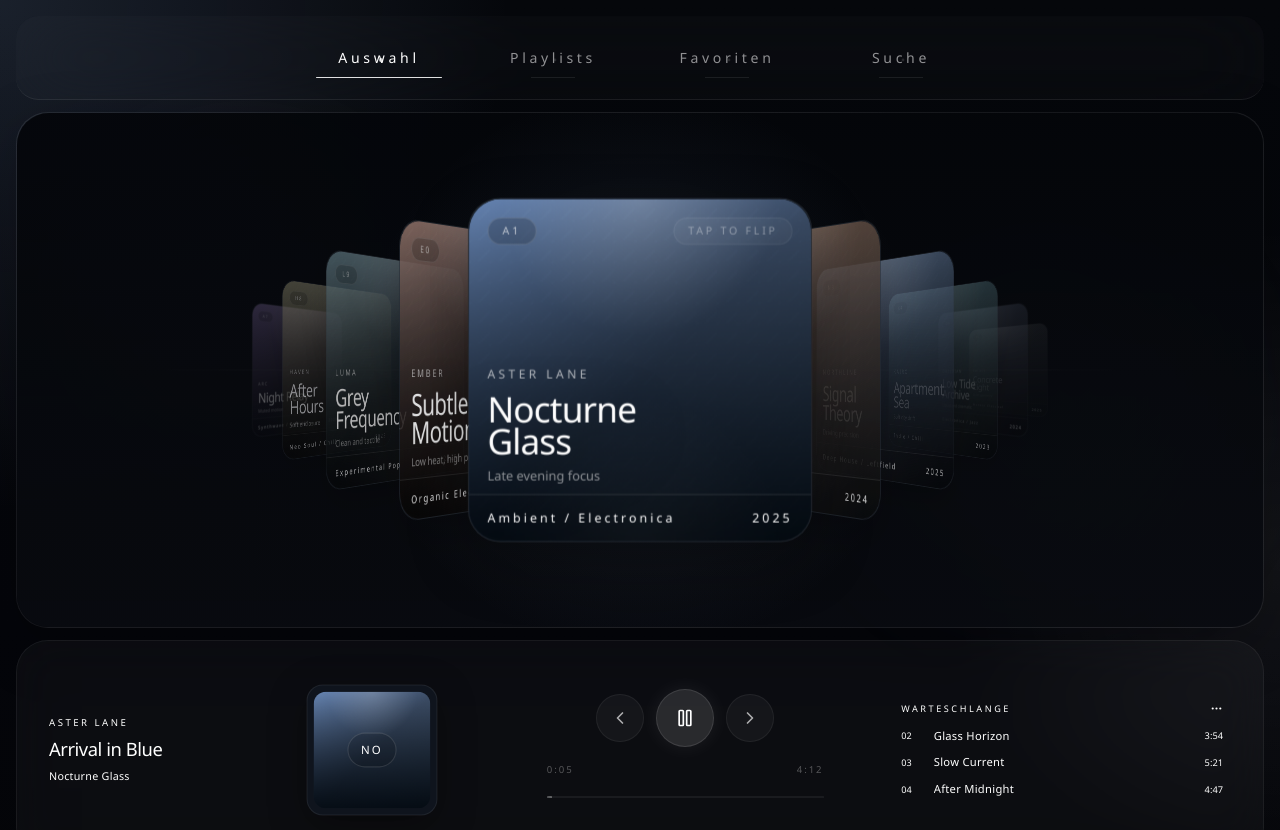
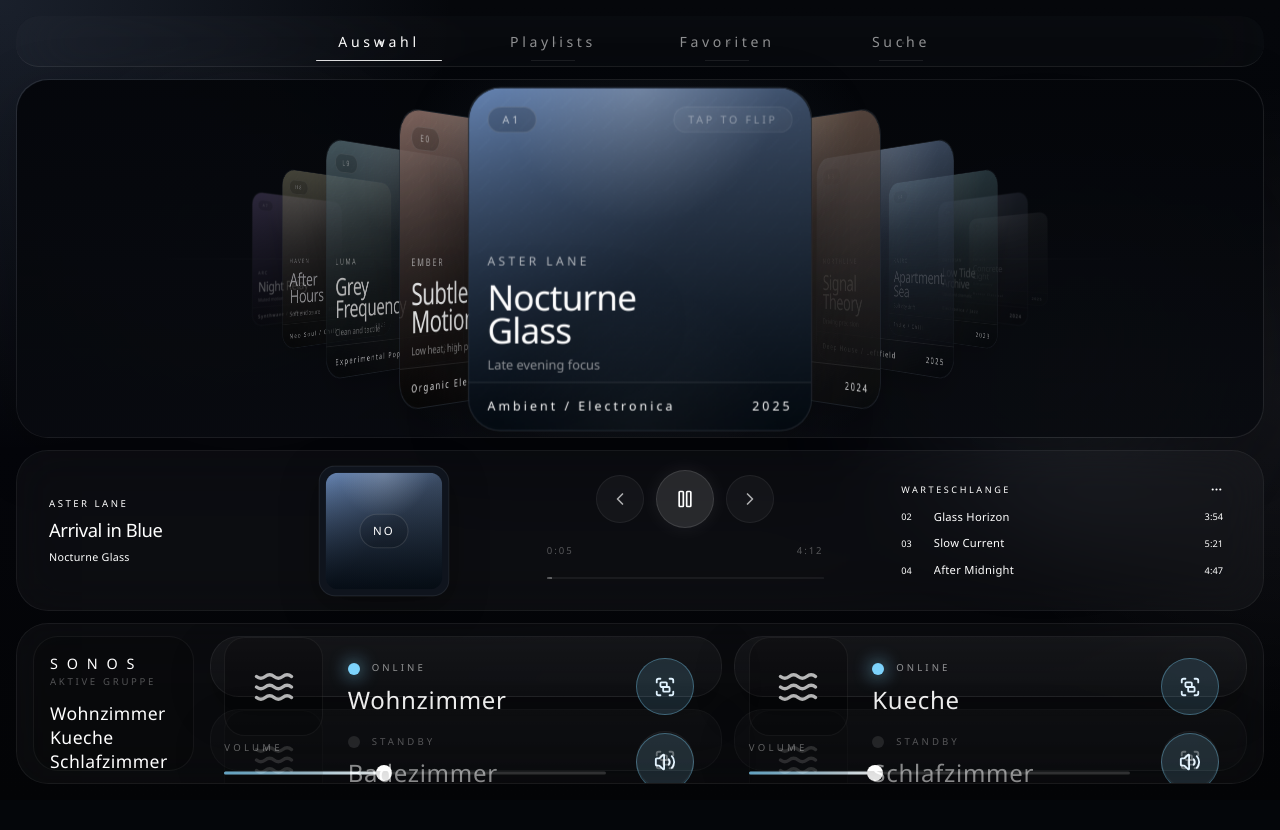
Before and after one commit to maxxeagleowl/music-wall-panel, a React (Vite) app in the folder frontend/: page / in a window 1280 px wide. Shown: the top 830 px of the page. After the commit the page ends 800 px from the top, so only its background shows below. Built offline with nearby package versions, Linux system fonts and the light colour scheme.

Commit message:
frontend Sonos layout

```diff
--- a/frontend/src/App.tsx
+++ b/frontend/src/App.tsx
@@ -156,26 +156,35 @@
           ? {
               ...room,
               volume,
-              muted: volume === 0 ? true : false
+              muted: volume === 0
             }
           : room
       )
     );
   };
 
-  const handleToggleMute = (roomId: string) => {
-    setRooms((current) =>
-      current.map((room) =>
-        room.id === roomId
-          ? {
-              ...room,
-              muted: !room.muted
-            }
-          : room
-      )
-    );
-  };
+const handleToggleMute = (roomId: string) => {
+  setRooms((current) =>
+    current.map((room) => {
+      if (room.id !== roomId) return room;
 
+      // Wenn aktuell hörbar → muten
+      if (room.volume > 0) {
+        return {
+          ...room,
+          previousVolume: room.volume,
+          volume: 0
+        };
+      }
+
+      // Wenn aktuell 0 → wiederherstellen
+      return {
+        ...room,
+        volume: room.previousVolume ?? 40
+      };
+    })
+  );
+};
   const handleToggleGroup = (roomId: string) => {
     setRooms((current) =>
       current.map((room) => {
@@ -194,13 +203,15 @@
       <motion.div animate={{ y: [0, -14, 0] }} transition={{ duration: 12, repeat: Infinity, ease: 'easeInOut' }} className="pointer-events-none absolute left-[8%] top-[14%] h-72 w-72 rounded-full bg-white/5 blur-3xl" />
       <motion.div animate={{ y: [0, 12, 0] }} transition={{ duration: 15, repeat: Infinity, ease: 'easeInOut' }} className="pointer-events-none absolute right-[6%] top-[22%] h-80 w-80 rounded-full bg-slate-400/10 blur-3xl" />
 
-      <div className="relative mx-auto flex min-h-screen w-full max-w-[1920px] flex-col gap-3 p-3 lg:p-4">
-        <header className="grid h-[10%] min-h-[84px] items-center">
+      <div className="relative mx-auto grid min-h-screen w-full max-w-[1920px] gap-3 p-3 lg:p-4"
+        style={{ gridTemplateRows: '0.07fr 0.49fr 0.22fr 0.22fr' }}
+      >
+        <header className="min-h-0">
           <TopNav active={activeNav} onSelect={setActiveNav} />
         </header>
 
-        <main className="grid flex-1 grid-rows-[52%_20%_18%] gap-3">
-          <section className="min-h-[280px]">
+        <main className="contents">
+          <section className="min-h-0">
             <CoverFlow
               albums={mockAlbums}
               selectedAlbumId={selectedAlbumId}
@@ -217,7 +228,7 @@
             />
           </section>
 
-          <section className="min-h-[220px]">
+          <section className="min-h-0">
             <NowPlaying
               album={nowPlayingAlbum}
               track={currentTrack}
@@ -232,7 +243,7 @@
             />
           </section>
 
-          <section className="min-h-[200px]">
+          <section className="min-h-0">
             <SonosPanel rooms={rooms} onVolumeChange={handleVolumeChange} onToggleMute={handleToggleMute} onToggleGroup={handleToggleGroup} />
           </section>
         </main>
--- a/frontend/src/components/CoverFlow.tsx
+++ b/frontend/src/components/CoverFlow.tsx
@@ -49,14 +49,14 @@
   }
 
   return (
-    <div className="relative flex h-full min-h-[420px] items-center justify-center overflow-visible rounded-[2rem] border border-white/[0.06] bg-[radial-gradient(circle_at_center,rgba(255,255,255,0.07),transparent_54%),linear-gradient(180deg,rgba(255,255,255,0.03),rgba(255,255,255,0.01))] shadow-[0_18px_60px_rgba(0,0,0,0.24)]">
+    <div className="relative flex h-full min-h-[300px] items-center justify-center overflow-visible rounded-[2rem] border border-white/[0.06] bg-[radial-gradient(circle_at_center,rgba(255,255,255,0.07),transparent_54%),linear-gradient(180deg,rgba(255,255,255,0.03),rgba(255,255,255,0.01))] shadow-[0_18px_60px_rgba(0,0,0,0.24)]">
       <div className="pointer-events-none absolute inset-0 rounded-[2rem] bg-[radial-gradient(circle_at_center,rgba(120,145,190,0.14),transparent_42%),linear-gradient(180deg,rgba(4,6,10,0.94),rgba(9,11,16,0.9))]" />
 
       <div className="pointer-events-none absolute inset-x-[10%] top-1/2 h-px -translate-y-1/2 bg-gradient-to-r from-transparent via-white/[0.08] to-transparent" />
 
       <div className="pointer-events-none absolute inset-y-[14%] left-1/2 w-px -translate-x-1/2 bg-gradient-to-b from-transparent via-white/[0.06] to-transparent" />
 
-      <div className="relative flex h-full min-h-[420px] w-full items-center justify-center overflow-visible [perspective:1400px] [transform-style:preserve-3d]">
+     <div className="relative flex h-full min-h-[300px] w-full items-center justify-center overflow-visible [perspective:1400px] [transform-style:preserve-3d]">
         {albums.map((album, index) => {
           const circularOffset = getCircularOffset(index);
 
--- a/frontend/src/components/NowPlaying.tsx
+++ b/frontend/src/components/NowPlaying.tsx
@@ -64,7 +64,7 @@
         </div>
 
         {/* Zone 2 — Cover */}
-        <div className="flex items-center justify-center pl-2 pr-6">
+        <div className="flex items-center justify-center pl-2 pr-0">
           <motion.div
             initial={{ rotate: 0 }}
             animate={isPlaying ? { scale: [1, 1.025, 1], rotate: 0 } : { scale: 1, rotate: 0 }}
--- a/frontend/src/components/SonosPanel.tsx
+++ b/frontend/src/components/SonosPanel.tsx
@@ -1,3 +1,4 @@
+import { motion } from 'framer-motion';
 import type { SonosRoom } from '../types/sonos';
 import { SonosRoomCard } from './SonosRoomCard';
 
@@ -8,10 +9,47 @@
   onToggleGroup: (roomId: string) => void;
 };
 
-export function SonosPanel({ rooms, onVolumeChange, onToggleMute, onToggleGroup }: SonosPanelProps) {
+export function SonosPanel({
+  rooms,
+  onVolumeChange,
+  onToggleMute,
+  onToggleGroup
+}: SonosPanelProps) {
+  const groupedRooms = rooms.filter((room) => room.groupId);
+  const activeGroupLabel =
+    groupedRooms.length > 1
+      ? groupedRooms.map((room) => room.name).join('  ')
+      : 'Keine aktive Gruppe';
+
   return (
-    <section className="glass-panel h-full rounded-[2rem] border border-white/[0.06] bg-white/[0.03] px-4 py-3 backdrop-blur-2xl">
-      <div className="divide-y divide-white/[0.05]">
+    <section className="glass-panel relative h-full min-h-0 overflow-hidden rounded-[2rem] border border-white/[0.06] bg-white/[0.03] px-4 py-3 backdrop-blur-2xl">
+      <div className="relative grid h-full min-h-0 grid-cols-[0.62fr_4fr] gap-4">
+        <div className="flex min-h-0 flex-col justify-between rounded-[1.55rem] border border-white/[0.055] bg-black/[0.18] px-4 py-4">
+          <p className="font-display text-[0.9rem] uppercase tracking-[0.55rem] text-white/46">
+            Sonos
+          </p>
+
+          <div>
+            <p className="mb-3 text-[0.6rem] uppercase tracking-[0.28em] text-white/30">
+              Aktive Gruppe
+            </p>
+
+            <motion.p
+              key={activeGroupLabel}
+              initial={{ opacity: 0, y: 4 }}
+              animate={{ opacity: 1, y: 0 }}
+              className="text-[1.1rem] leading-snug tracking-wide text-white/66"
+            >
+              {activeGroupLabel}
+            </motion.p>
+
+            <p className="mt-3 text-[0.9rem] tracking-wide text-white/34">
+              {groupedRooms.length > 1 ? `${groupedRooms.length} Lautsprecher` : ''}
+            </p>
+          </div>
+        </div>
+
+        <div className="grid h-full min-h-0 grid-cols-2 grid-rows-2 gap-3">
           {rooms.map((room) => (
             <SonosRoomCard
               key={room.id}
@@ -22,6 +60,7 @@
             />
           ))}
         </div>
+      </div>
     </section>
   );
 }
--- a/frontend/src/components/SonosRoomCard.tsx
+++ b/frontend/src/components/SonosRoomCard.tsx
@@ -1,5 +1,5 @@
 import { motion } from 'framer-motion';
-import { Group, Volume2, VolumeX } from 'lucide-react';
+import { Group, Volume2, VolumeX, Waves } from 'lucide-react';
 import type { SonosRoom } from '../types/sonos';
 
 type SonosRoomCardProps = {
@@ -9,60 +9,157 @@
   onToggleGroup: (roomId: string) => void;
 };
 
-export function SonosRoomCard({ room, onVolumeChange, onToggleMute, onToggleGroup }: SonosRoomCardProps) {
+export function SonosRoomCard({
+  room,
+  onVolumeChange,
+  onToggleMute,
+  onToggleGroup
+}: SonosRoomCardProps) {
+
+  const isGrouped = Boolean(room.groupId);
+
+  const isInactive = !room.active;
+  const isAudible = room.active && room.volume > 0;
+  const isSilenced = room.active && room.volume === 0;
+
+  const volumeWidth = room.active ? room.volume : 0;
+
   return (
-    <motion.div
+    <motion.article
       layout
-      className={[
-        'grid gap-3 px-1 py-4 md:grid-cols-[1fr_1.4fr_auto] md:items-center md:gap-4',
-        room.active ? 'bg-white/[0.03]' : 'bg-transparent'
-      ].join(' ')}
-      animate={{
-        opacity: room.active ? 1 : 0.86
+      whileTap={{ scale: 0.985 }}
+      animate={{ opacity: room.active ? 1 : 0.55 }}
+      transition={{ type: 'spring', stiffness: 170, damping: 24 }}
+      className="relative h-full rounded-[1.8rem] border border-white/[0.06] bg-gradient-to-b from-white/[0.045] to-white/[0.02] shadow-[0_14px_40px_rgba(0,0,0,0.32)]"
+    >
+      <div
+        className="grid h-full w-full"
+        style={{
+           gridTemplateColumns: `
+            0.12fr   /* A */
+            1.1fr    /* B */
+            2.3fr    /* C */
+            0.08fr   /* D */
+            0.9fr    /* E */
+            0.05fr   /* F */
+          `,
+          gridTemplateRows: `
+            0.08fr   /* 1 top spacer */
+            1.2fr    /* 2 main */
+            0.18fr   /* 3 middle spacer */
+            3.2rem   /* 4 fixed volume */
+            0.3fr    /* 5 bottom spacer */
+          `
         }}
       >
+
+        {/* SPEAKER B2 */}
+        <div style={{ gridColumn: '2', gridRow: '2' }} className="flex items-center">
+          <div
+            className={[
+              'grid h-[6.2rem] w-[6.2rem] place-items-center rounded-[1.3rem] border transition',
+              isInactive
+                ? 'border-white/[0.04] bg-black/[0.18] text-white/25'
+                : 'border-white/[0.06] bg-black/[0.22] text-white/70'
+            ].join(' ')}
+          >
+            <Waves size={42} />
+          </div>
+        </div>
+
+        {/* STATUS + ROOM C2 */}
+        <div style={{ gridColumn: '3', gridRow: '2' }} className="flex flex-col justify-center gap-3">
           <div className="flex items-center gap-3">
             <span
               className={[
-            'h-2.5 w-2.5 rounded-full',
-            room.active ? 'bg-emerald-300 shadow-[0_0_16px_rgba(110,255,180,0.45)]' : 'bg-white/[0.18]'
+                'h-3 w-3 rounded-full transition',
+                isInactive
+                  ? 'bg-white/[0.18]'
+                  : 'bg-sky-300 shadow-[0_0_18px_rgba(125,211,252,0.95)]'
               ].join(' ')}
             />
-        <h3 className="font-display text-[1rem] tracking-[0.12em] text-white/[0.88]">{room.name}</h3>
+            <span className="text-[0.6rem] uppercase tracking-[0.32em] text-white/55">
+              {room.active ? 'Online' : 'Standby'}
+            </span>
           </div>
 
-      <div className="space-y-2">
-        <div className="flex items-center justify-between text-[0.68rem] tracking-[0.22em] text-white/42">
-          <span>Volume</span>
-          <span>{room.volume}%</span>
+          <h3 className="font-display text-[1.5rem] leading-none tracking-[0.03em] text-white/95">
+            {room.name}
+          </h3>
         </div>
+
+        {/* GROUP E2 */}
+        <div style={{ gridColumn: '5', gridRow: '2' }} className="flex items-center justify-center">
+          <button
+            type="button"
+            onClick={() => onToggleGroup(room.id)}
+            className={[
+              'grid h-[3.6rem] w-[3.6rem] place-items-center rounded-full border transition active:scale-95',
+              isGrouped && room.active
+                ? 'border-sky-300/[0.35] bg-sky-300/[0.14] text-sky-100'
+                : 'border-white/[0.08] bg-white/[0.04] text-white/60'
+            ].join(' ')}
+          >
+            <Group size={22} />
+          </button>
+        </div>
+
+        {/* VOLUME B4 + C4 */}
+        <div style={{ gridColumn: '2 / 4', gridRow: '4' }} className="flex flex-col justify-center gap-2">
+
+          <span className="text-[0.6rem] uppercase tracking-[0.34em] text-white/40">
+            Volume
+          </span>
+
+          <div className="relative h-5 w-full">
+            <div className="absolute left-0 right-0 top-1/2 h-[3px] -translate-y-1/2 rounded-full bg-white/[0.18]" />
+
+            <motion.div
+              className="absolute left-0 top-1/2 h-[3px] -translate-y-1/2 rounded-full bg-gradient-to-r from-sky-300/90 to-white"
+              animate={{ width: `${volumeWidth}%` }}
+              transition={{ duration: 0.25 }}
+            />
+
+            <motion.div
+              className="absolute top-1/2 h-4 w-4 -translate-y-1/2 rounded-full bg-white"
+              animate={{ left: `calc(${volumeWidth}% - 8px)` }}
+              transition={{ duration: 0.25 }}
+            />
+
             <input
               type="range"
               min={0}
               max={100}
               value={room.volume}
-          onChange={(event) => onVolumeChange(room.id, Number(event.target.value))}
-          className="h-3 w-full cursor-pointer appearance-none rounded-full bg-white/[0.08] accent-white"
+              onChange={(event) =>
+                onVolumeChange(room.id, Number(event.target.value))
+              }
+              className="absolute inset-0 h-5 w-full cursor-pointer appearance-none bg-transparent opacity-0"
             />
           </div>
+        </div>
 
-      <div className="flex items-center gap-2 md:justify-end">
+        {/* MUTE E4 */}
+        <div style={{ gridColumn: '5', gridRow: '4' }} className="flex items-center justify-center">
           <button
             type="button"
             onClick={() => onToggleMute(room.id)}
-          className="grid h-10 w-10 place-items-center rounded-full border border-white/[0.06] bg-white/[0.04] text-white/72 transition hover:bg-white/[0.08] hover:text-white"
+            className={[
+              'grid h-[3.6rem] w-[3.6rem] place-items-center rounded-full border transition active:scale-95',
+              isInactive
+                ? 'border-white/[0.04] bg-white/[0.02] text-white/25'
+                : isSilenced
+                  ? 'border-sky-300/[0.35] bg-sky-300/[0.14] text-sky-100'
+                  : isAudible
+                    ? 'border-sky-300/[0.35] bg-sky-300/[0.14] text-sky-100'
+                    : 'border-white/[0.08] bg-white/[0.04] text-white/50'
+            ].join(' ')}
           >
-          {room.muted ? <VolumeX size={17} /> : <Volume2 size={17} />}
-        </button>
-        <button
-          type="button"
-          onClick={() => onToggleGroup(room.id)}
-          className="flex h-10 items-center gap-2 rounded-full border border-white/[0.06] bg-white/[0.04] px-3 text-[0.72rem] tracking-[0.18em] text-white/70 transition hover:bg-white/[0.08] hover:text-white"
-        >
-          <Group size={15} />
-          {room.groupId ? 'Ungroup' : 'Group'}
+            {room.volume === 0 ? <VolumeX size={22} /> : <Volume2 size={22} />}
           </button>
         </div>
-    </motion.div>
+
+      </div>
+    </motion.article>
   );
 }
--- a/frontend/src/types/sonos.ts
+++ b/frontend/src/types/sonos.ts
@@ -6,4 +6,5 @@
   active: boolean;
   groupId: string | null;
   leader: boolean;
+  previousVolume?: number;
 };
```
Also changed, not shown: 2 other files (tests, documents, lock files or other folders). Lines whose indentation alone changed are shown as unchanged.
